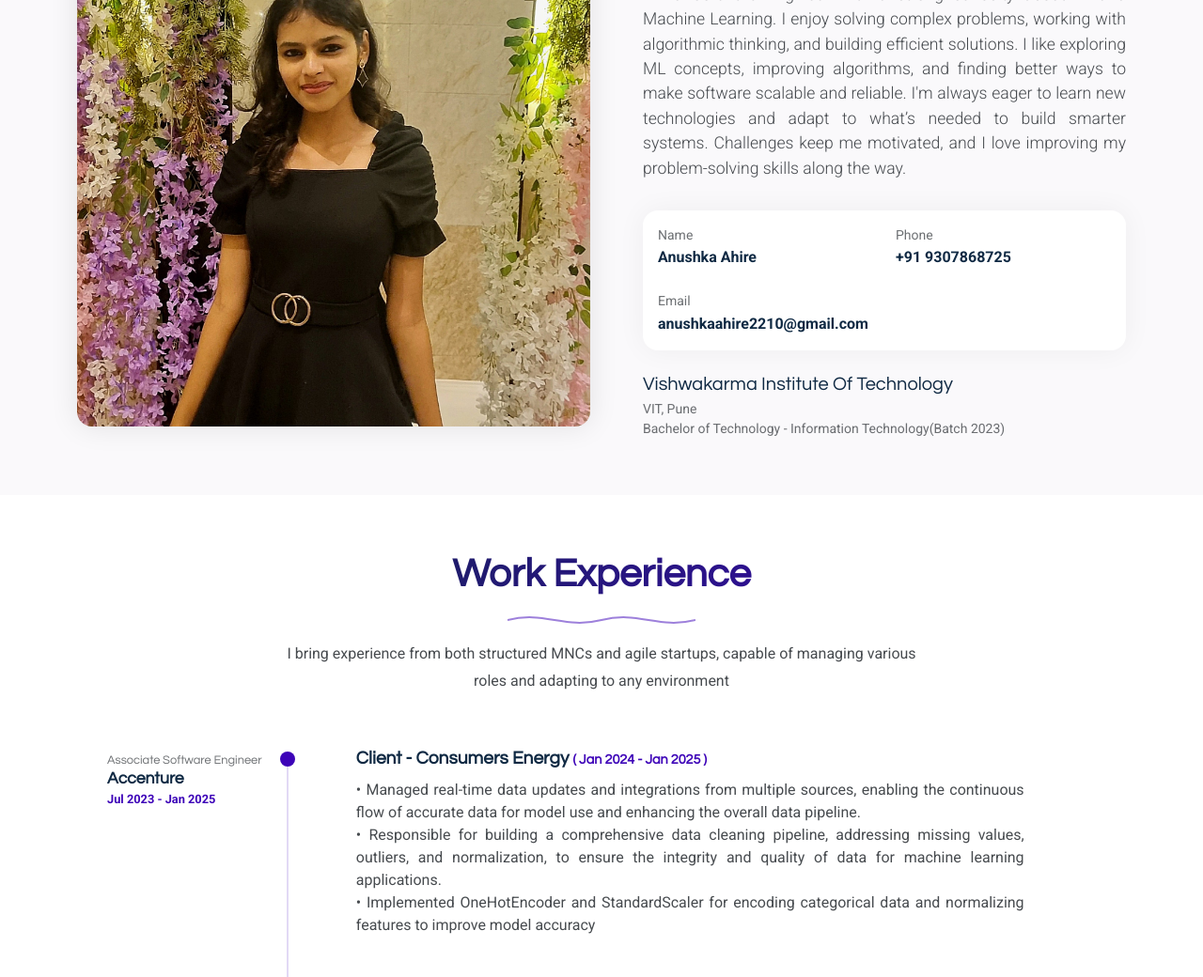
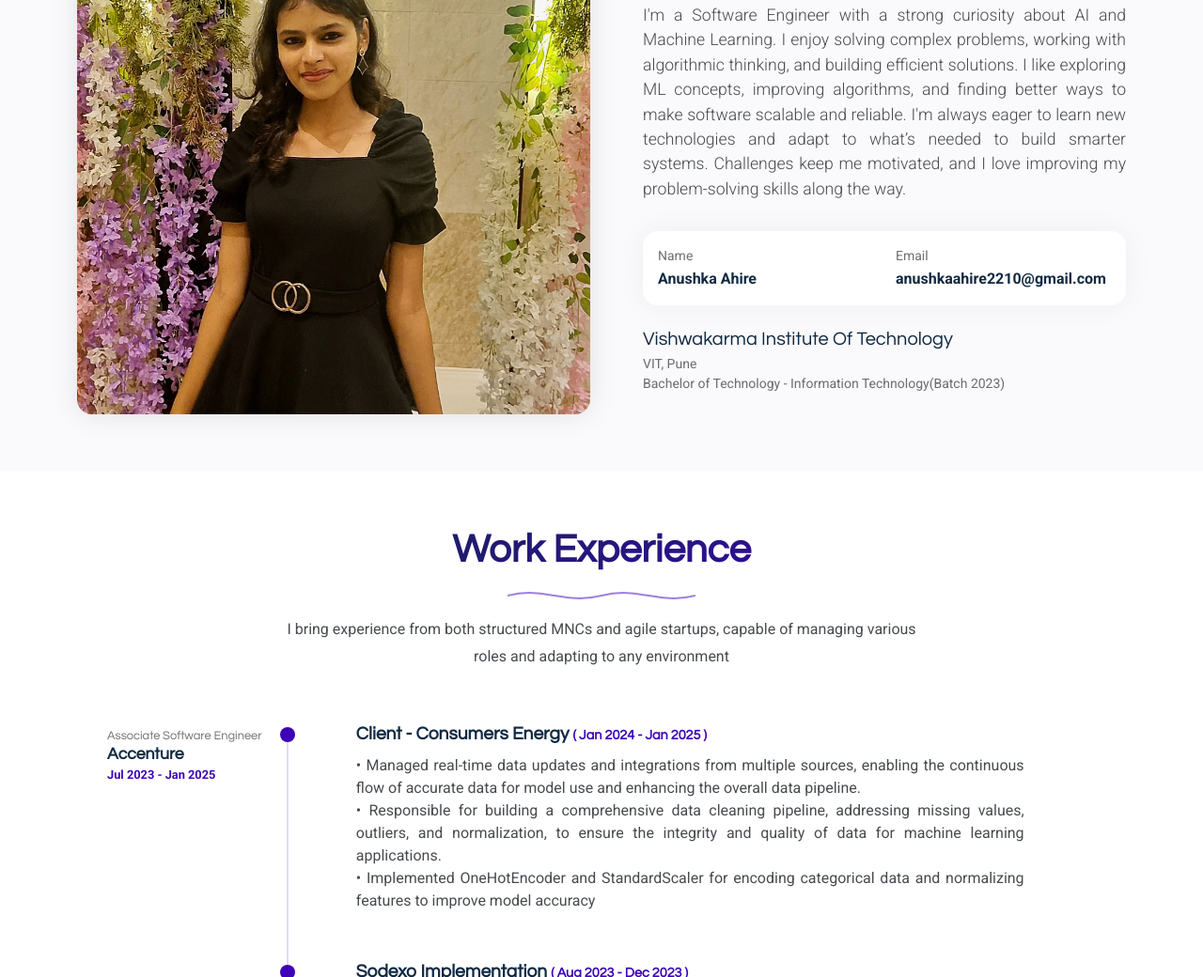
Before and after one commit to AnushkaAhire22/portfolio, a plain HTML site: page index.html in a window 1280 px wide. Shown: the part 1011-2051 px from the top of the page at 94% size. Drawn offline with nearby package versions, Linux system fonts and the light colour scheme.

Commit message:
Update index.html
Contact

```diff
--- a/index.html
+++ b/index.html
@@ -149,12 +149,12 @@
                     </div>
                   </div>
 
-                  <div class="col-6">
+               <!-- <div class="col-6">
                     <div class="info-item">
                       <span class="label">Phone</span>
                       <span class="value">+91 9307868725</span>
                     </div>
-                  </div>
+                  </div> -->
 
                   <div class="col-6">
                     <div class="info-item">
```
